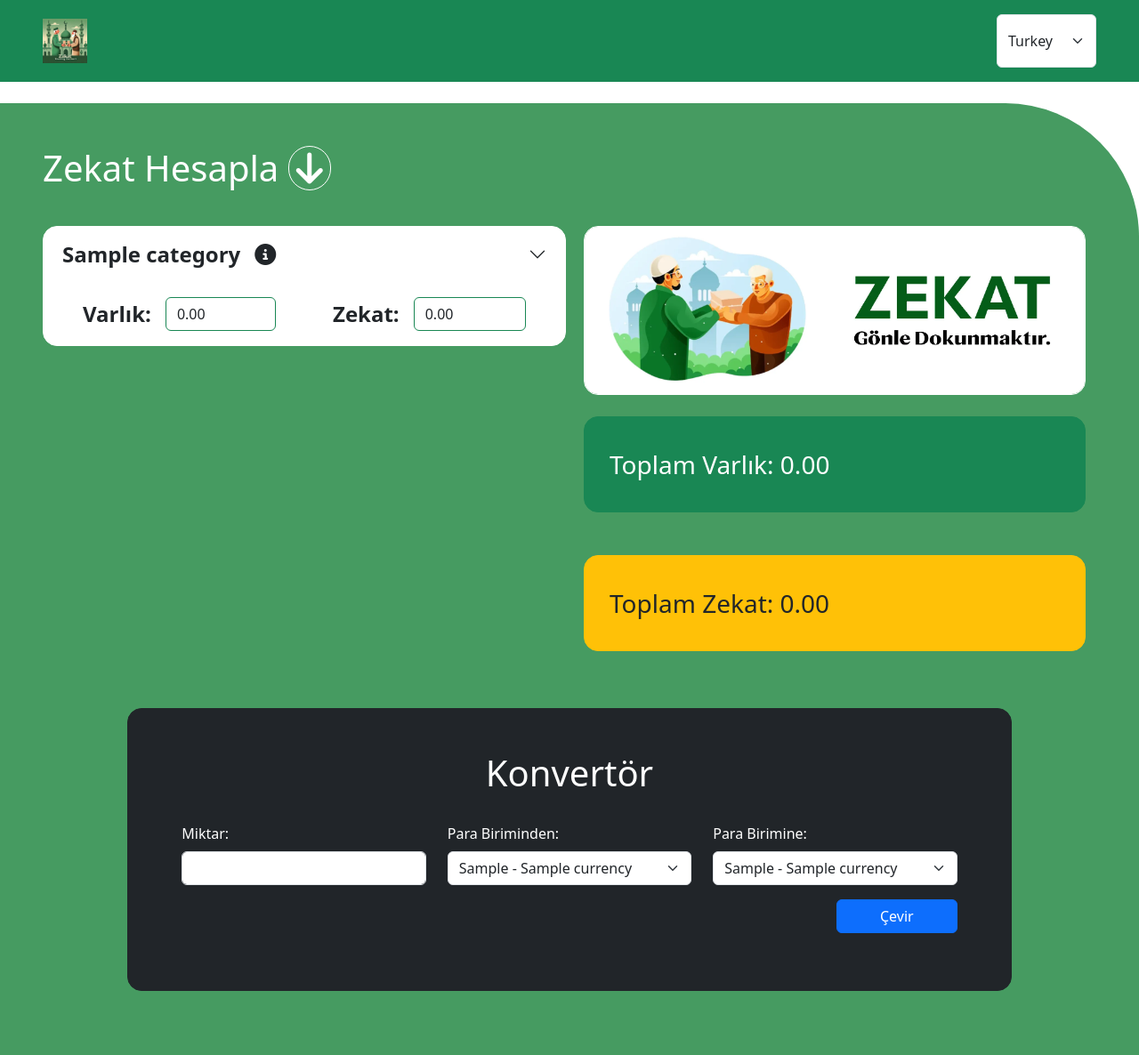
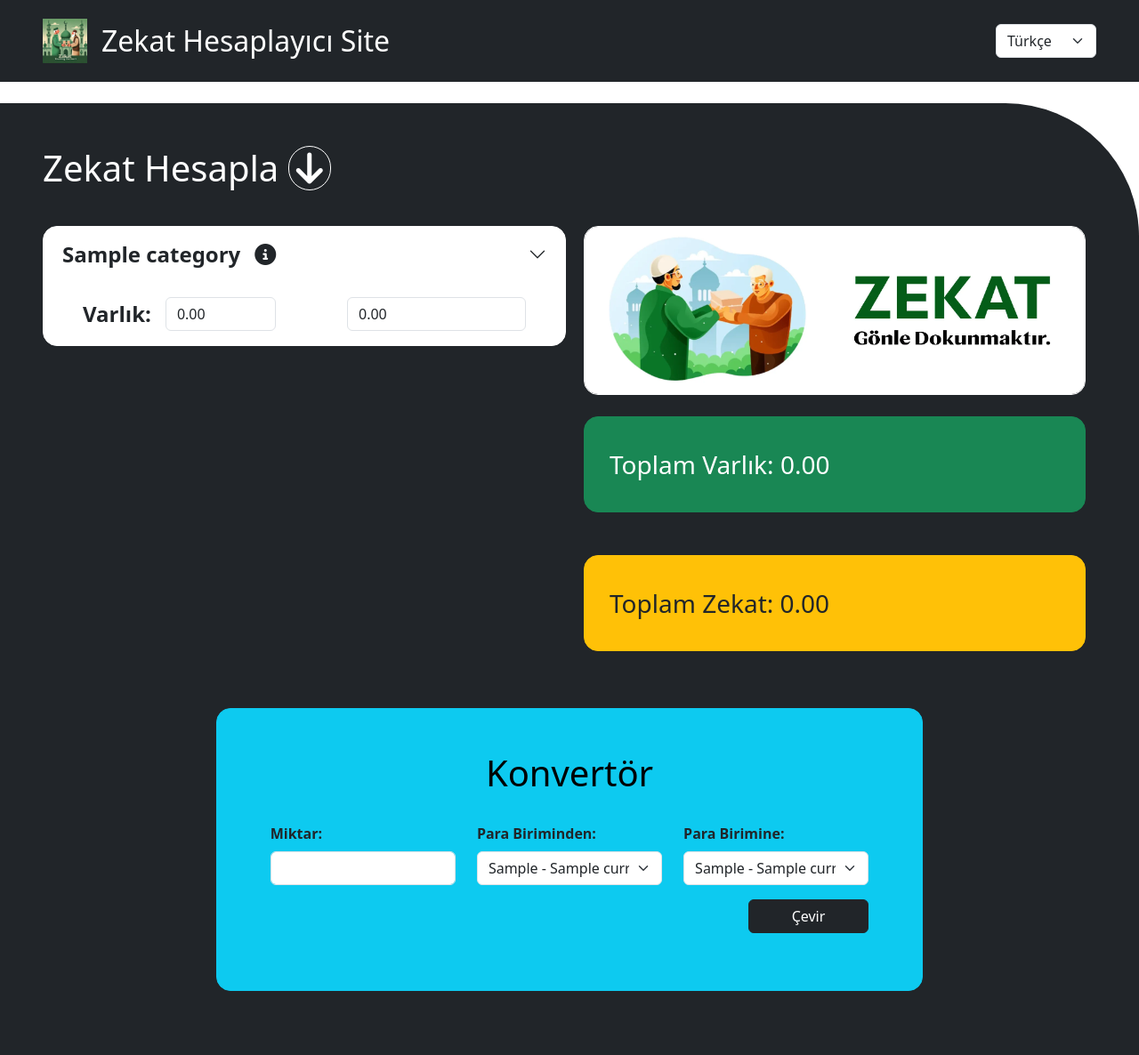
Before and after one commit to MehemmedQ2003/Zakat_Calculator, a Django app: page / in a window 1280 px wide. Shown: the whole page at 89% size. Run offline with Django 5.2, Linux system fonts and the light colour scheme; tables that the repository leaves empty hold one stand-in row (values such as "Sample post"); some libraries are stand-ins or nearby versions.

Commit message:
Translation updated

```diff
--- a/zakat_project/static/js/app.js
+++ b/zakat_project/static/js/app.js
@@ -74,14 +74,14 @@ function updateCategorySums() {
     totalSumZekat += parseFloat(zekatValue) || 0;
   });
 
-  const totalPriceElement = document.querySelector('.totalPrice p');
+  const totalPriceElement = document.querySelector('.totalPrice .value');
   if (totalPriceElement) {
-    totalPriceElement.textContent = `Toplam Varlık: ${totalSumPrice.toFixed(2)}`;
+    totalPriceElement.textContent = totalSumPrice.toFixed(2);
   }
 
-  const totalZekatElement = document.querySelector('.totalZekat p');
+  const totalZekatElement = document.querySelector('.totalZekat .value');
   if (totalZekatElement) {
-    totalZekatElement.textContent = `Toplam Zekat: ${totalSumZekat.toFixed(2)}`;
+    totalZekatElement.textContent = totalSumZekat.toFixed(2);
   }
 }
 
--- a/zakat_project/templates/base.html
+++ b/zakat_project/templates/base.html
@@ -19,31 +19,31 @@
       }
 
       ::-webkit-scrollbar-thumb {
-        background-color: #198754;
+        background-color: #000000;
         border-radius: 6px;
       }
     </style>
   </head>
   <body class="position-relative">
-    <nav class="navbar bg-success position-sticky w-100 top-0 z-3">
+    <nav class="navbar navbar-expand-lg bg-dark position-sticky w-100 top-0 z-3">
       <div class="container-fluid px-5 py-2">
-        <div class="d-flex justify-content-between w-100">
-          <div class="d-flex gap-5 w-100">
-            <img src="{% static 'images/zakat_logo.jpeg' %}" class="img-fluid navbar-brand text-white fw-bold" style="width: 50px" alt="" />
-          </div>
-            <select class="form-select w-auto focus-ring-success" onchange="location = this.value;">
-                <option value="{% url 'zakat_calculator:set-language' 'tr' %}" {% if request.LANGUAGE_CODE == 'tr' %}selected{% endif %}>Turkey</option>
-                <option value="{% url 'zakat_calculator:set-language' 'en' %}" {% if request.LANGUAGE_CODE == 'en' %}selected{% endif %}>English</option>
-                <option value="{% url 'zakat_calculator:set-language' 'ru' %}" {% if request.LANGUAGE_CODE == 'ru' %}selected{% endif %}>Russian</option>
-                <option value="{% url 'zakat_calculator:set-language' 'de' %}" {% if request.LANGUAGE_CODE == 'de' %}selected{% endif %}>Deutsch</option>
-                <option value="{% url 'zakat_calculator:set-language' 'fr' %}" {% if request.LANGUAGE_CODE == 'fr' %}selected{% endif %}>French</option>
-            </select>
+        <a class="navbar-brand d-flex align-items-center" href="#">
+          <img src="{% static 'images/zakat_logo.jpeg' %}" alt="Zakat Logo" width="50" class="me-3">
+          <h2 class=" text-white mb-0">{% trans 'Zekat Hesaplayıcı Site' %}</h2>
+        </a>
+        <div class="ms-auto">
+          <select class="form-select w-auto focus-ring-darkbg-dark" onchange="location = this.value;">
+            <option value="{% url 'zakat_calculator:set-language' 'tr' %}" {% if request.LANGUAGE_CODE == 'tr' %}selected{% endif %}>Türkçe</option>
+            <option value="{% url 'zakat_calculator:set-language' 'en' %}" {% if request.LANGUAGE_CODE == 'en' %}selected{% endif %}>English</option>
+            <option value="{% url 'zakat_calculator:set-language' 'ru' %}" {% if request.LANGUAGE_CODE == 'ru' %}selected{% endif %}>Русский</option>
+            <option value="{% url 'zakat_calculator:set-language' 'de' %}" {% if request.LANGUAGE_CODE == 'de' %}selected{% endif %}>Deutsch</option>
+            <option value="{% url 'zakat_calculator:set-language' 'fr' %}" {% if request.LANGUAGE_CODE == 'fr' %}selected{% endif %}>Français</option>
           </select>
         </div>
       </div>
     </nav>
 
-    <header class="mt-4" style="background: #469B61; border-top-right-radius: 150px">
+    <header class="mt-4 bg-dark" style="border-top-right-radius: 150px">
       <div class="container-fluid px-5 py-5">
         <h1 class="text-white mb-4">
           {% trans 'Zekat Hesapla' %}
@@ -64,9 +64,9 @@
                     {% for subcategory in category.subcategories.all %}
                       <div class="accordion-body d-flex align-items-center justify-content-between gap-3">
                         <b class="fs-4">{{ subcategory.name }}:</b>
-                        <input type="number" min="0" class="price form-control w-100 border border-success focus-ring" style="
+                        <input type="number" min="0" class="price form-control w-100 border border-darkbg-dark focus-ring" style="
                         --bs-focus-ring-color: rgba(
-                          var(--bs-success-rgb),
+                          var(--bs-darkbg-dark-rgb),
                           0.25
                         );
                       " />
@@ -79,9 +79,9 @@
                         <div class="col-lg-6 col-md-12 col-sm-12">
                           <div class="accordion-body d-flex align-items-center justify-content-between gap-3">
                             <b class="fs-4">{% trans 'Varlık' %}:</b>
-                            <input type="number" min="0" class="sumPrice form-control w-100 border border-success focus-ring" style="
+                            <input type="number" min="0" class="sumPrice form-control w-100 border border-darkbg-dark focus-ring" style="
                               --bs-focus-ring-color: rgba(
-                                var(--bs-success-rgb),
+                                var(--bs-darkbg-dark-rgb),
                                 0.25
                               );
                             " />
@@ -89,10 +89,10 @@
                         </div>
                         <div class="col-lg-6 col-md-12 col-sm-12">
                           <div class="accordion-body d-flex align-items-center justify-content-between gap-3">
-                            <b class="fs-4">{% trans 'Zekat' %}:</b>
-                            <input type="number" min="0" class="sumZekat form-control w-100 border border-success focus-ring" style="
+                            <b class="fs-4"></b>
+                            <input type="number" min="0" class="sumZekat form-control w-100 border border-darkbg-dark focus-ring" style="
                               --bs-focus-ring-color: rgba(
-                                var(--bs-success-rgb),
+                                var(--bs-darkbg-dark-rgb),
                                 0.25
                               );
                             " />
@@ -114,10 +114,10 @@
               <div class="container">
                 <div class="row">
                   <div class="totalPrice col-lg-12 col-md-12 col-sm-12 border border-success bg-success rounded-4 my-4">
-                    <p class="fs-3 text-white my-3 p-3">{% trans 'Toplam Varlık' %}:</p>
+                    <p class="fs-3 text-white my-3 p-3"><span class="label">{% trans "Toplam Varlık" %}</span>: <span class="value"></span></p>
                   </div>
                   <div class="totalZekat col-lg-12 col-md-12 col-sm-12 border border-warning bg-warning rounded-4 my-4">
-                    <p class="fs-3 my-3 p-3">{% trans 'Toplam Zekat' %}:</p>
+                    <p class="fs-3 my-3 p-3"><span class="label">{% trans "Toplam Zekat" %}</span>: <span class="value"></span></p>
                   </div>
                 </div>
               </div>
@@ -126,20 +126,20 @@
 
           <div class='container'>
             <div class='row d-flex align-items-center justify-content-center'>
-              <div class='col-lg-10 col-md-12 col-sm-12 border border-dark bg-dark rounded-4 my-4 p-5'>
+              <div class='col-lg-8 col-md-12 col-sm-12 border border-info bg-info rounded-4 my-4 p-5'>
                 <form method="POST">
                   {% csrf_token %}
-                  <h1 class='text-white text-center mb-4'>{% trans 'Konvertör' %}</h1>
+                  <h1 class='text-black text-center mb-4'>{% trans 'Konvertör' %}</h1>
                   <div class='container'>
                     <div class='row'>
                       <div class='col-lg-4 col-md-12 col-sm-12'>
-                        <label class='fs-6 my-2 text-white' for="amount">{% trans 'Miktar' %}:</label>
+                        <label class='fs-6 my-2 text-dark fw-bold' for="amount">{% trans 'Miktar' %}:</label>
                         <div class="totalPriceInput">
                           <input type="text" id="amount" name="amount" placeholder='' class='form-control'/>
                         </div>
                       </div>
                       <div class='col-lg-4 col-md-6 col-sm-12'>
-                        <label class='fs-6 my-2 text-white' for="from_currency">{% trans 'Para Biriminden' %}:</label>
+                        <label class='fs-6 my-2 text-dark fw-bold' for="from_currency">{% trans 'Para Biriminden' %}:</label>
                         <select id="from_currency" name="from_currency" required class="form-select" aria-label="Default select example">
                           {% for currency in currencies %}
                             <option value="{{ currency.abreviation }}">{{ currency.abreviation }} - {{ currency.name }}</option>
@@ -147,7 +147,7 @@
                         </select>
                       </div>
                       <div class='col-lg-4 col-md-6 col-sm-12'>
-                        <label class='fs-6 my-2 text-white' for="to_currency">{% trans 'Para Birimine' %}:</label>
+                        <label class='fs-6 my-2 text-dark fw-bold' for="to_currency">{% trans 'Para Birimine' %}:</label>
                         <select id="to_currency" name="to_currency" required class="form-select" aria-label="Default select example">
                           {% for currency in currencies %}
                             <option value="{{ currency.abreviation }}">{{ currency.abreviation }} - {{ currency.name }}</option>
@@ -156,7 +156,7 @@
                       </div>
                       <div class='col-12 my-3'>
                         <div class='d-flex align-items-center justify-content-end'>
-                          <button type="submit" class='btn btn-primary text-white px-5'>{% trans 'Çevir' %}</button>
+                          <button type="submit" class='btn btn-dark text-white px-5'>{% trans 'Çevir' %}</button>
                         </div>
                       </div>
                     </div>
@@ -164,9 +164,14 @@
                 </form>
 
                 {% if converted_amount %}
-                  <h3 class='text-center text-white my-3'>{{ amount }} {{ from_currency }} = {{ converted_amount|floatformat:2 }} {{ to_currency }}</h3>
+                  <div class="d-flex justify-content-center mt-3">
+                    <span class='fs-3 fw-bold text-center text-dark bg-white border border-white rounded-4 my-3 p-3'>
+                      {{ amount }} {{ from_currency }} = {{ converted_amount|floatformat:2 }} {{ to_currency }}
+                    </span>
+                  </div>
+
                 {% elif error %}
-                  <h3>{{ error }}</h3>
+                  <h3 class="text-center mt-3">{{ error }}</h3>
                 {% endif %}
               </div>
             </div>
```
Also changed, not shown: zakat_project/locale/de/LC_MESSAGES/django.po, zakat_project/locale/en/LC_MESSAGES/django.po, zakat_project/locale/fr/LC_MESSAGES/django.po, zakat_project/locale/ru/LC_MESSAGES/django.po, zakat_project/locale/tr/LC_MESSAGES/django.po.
